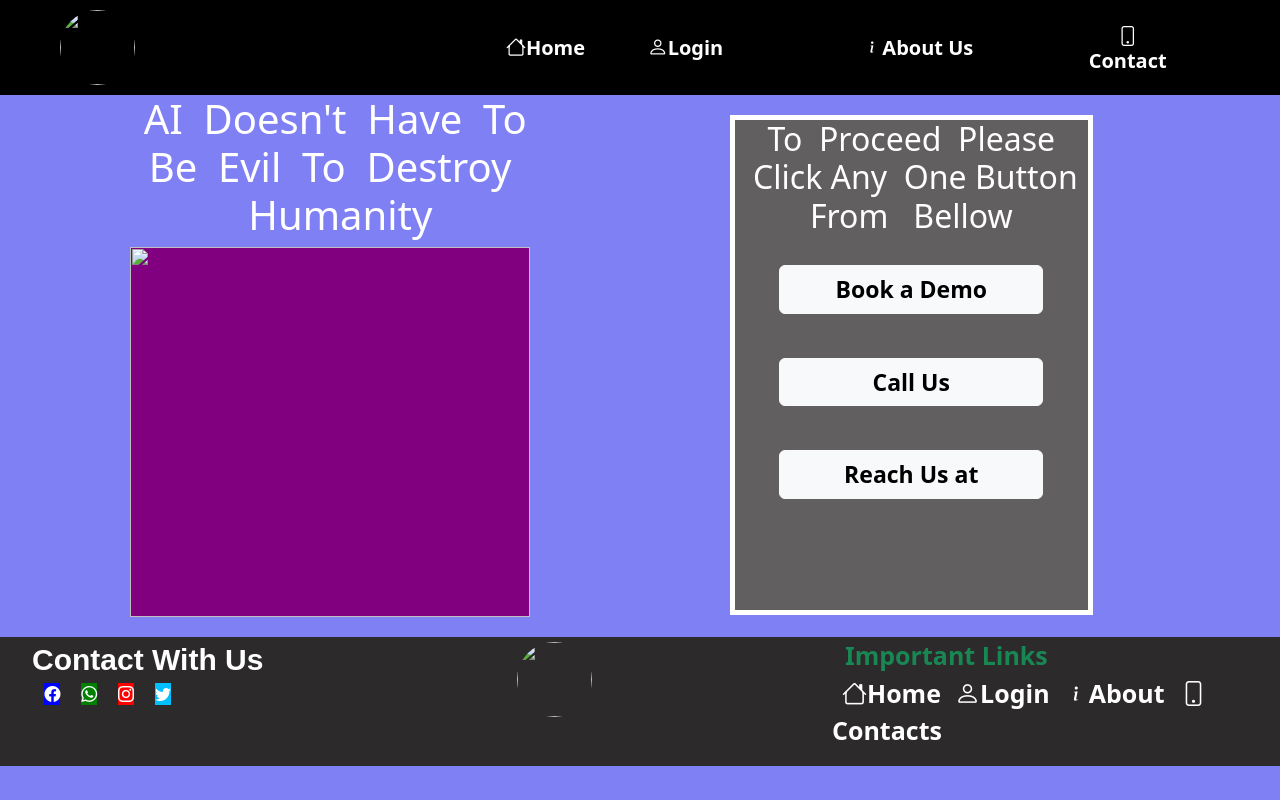
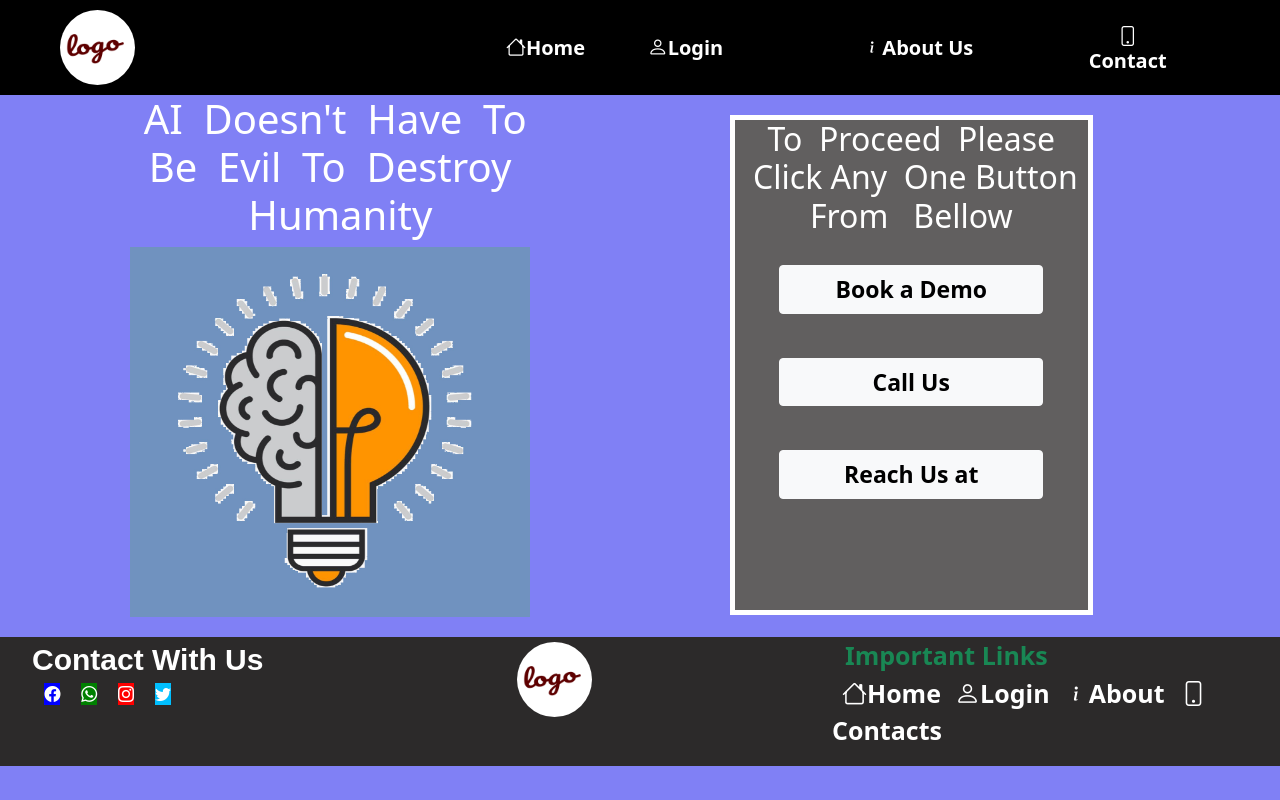
Before and after one commit to kishanmihani/assiment_shivangili, a plain HTML site: page public/assiment-shivangili.html in a window 1280 px wide. Drawn offline with nearby package versions, Linux system fonts and the light colour scheme; files whose address does not match are found by name.

Commit message:
Update assiment-shivangili.html

```diff
--- a/public/assiment-shivangili.html
+++ b/public/assiment-shivangili.html
@@ -3,8 +3,8 @@
         <title>
             assiement  shivangili
         </title>
-        <link rel="stylesheet" href="../node_modules/bootstrap/dist/css/bootstrap.css">
-        <link rel="stylesheet" href="../node_modules/bootstrap-icons/font/bootstrap-icons.css">
+        <link rel="stylesheet" href="bootstrap/dist/css/bootstrap.css">
+        <link rel="stylesheet" href="bootstrap-icons/font/bootstrap-icons.css">
         <style>
 
         </style>
@@ -16,7 +16,7 @@
         <header>
        <div style="display:grid;grid-template-columns: 4fr 7fr; background-color: black;height:95px">
         <div style="margin-left: 50px;">
-            <img src="../images/logo.png" style="border-radius: 100%; height:75px; margin:10px">
+            <img src="logo.png" style="border-radius: 100%; height:75px; margin:10px">
         </div>
         <div style="display:grid;grid-template-columns: 3fr 4fr 4fr 4fr;margin-top:20px;">
            <div>
@@ -39,7 +39,7 @@
         <div >
             <div style="width:450px;text-align: center;margin-left:105px">
                 <h1 style="color:white; ">&nbsp;AI &nbsp;Doesn't &nbsp;Have &nbsp;To &nbsp;Be &nbsp;Evil&nbsp; To &nbsp;Destroy&nbsp; &nbsp;&nbsp;Humanity</h1>
-                <img src="../images/brainbulb.jpg" style="width:400px;height:370px;background: purple;">
+                <img src="brainbulb.jpg" style="width:400px;height:370px;background: purple;">
             </div>
         </div>
  <div  style="background-color:rgb(97, 95, 95);text-align: center;border:5px solid white;margin-top:20px;margin-left:175px;width:50%;height: 500px;">
@@ -127,7 +127,7 @@
     </div>
     <div>
         <ul style="list-style:none; margin: 5px;">
-            <li><img src="../images/logo.png" style="border-radius: 50%;height:75px"></li>
+            <li><img src="logo.png" style="border-radius: 50%;height:75px"></li>
         </ul>
     </div>
     <div>
@@ -138,7 +138,7 @@
     </div>
 </div>
 </footer>
-        <script src="../node_modules/jquery/dist/jquery.js"></script>
-        <script src="../node_modules/bootstrap/dist/js/bootstrap.bundle.js"></script>
+        <script src="jquery/dist/jquery.js"></script>
+        <script src="bootstrap/dist/js/bootstrap.bundle.js"></script>
     </body>
 </html>
```
